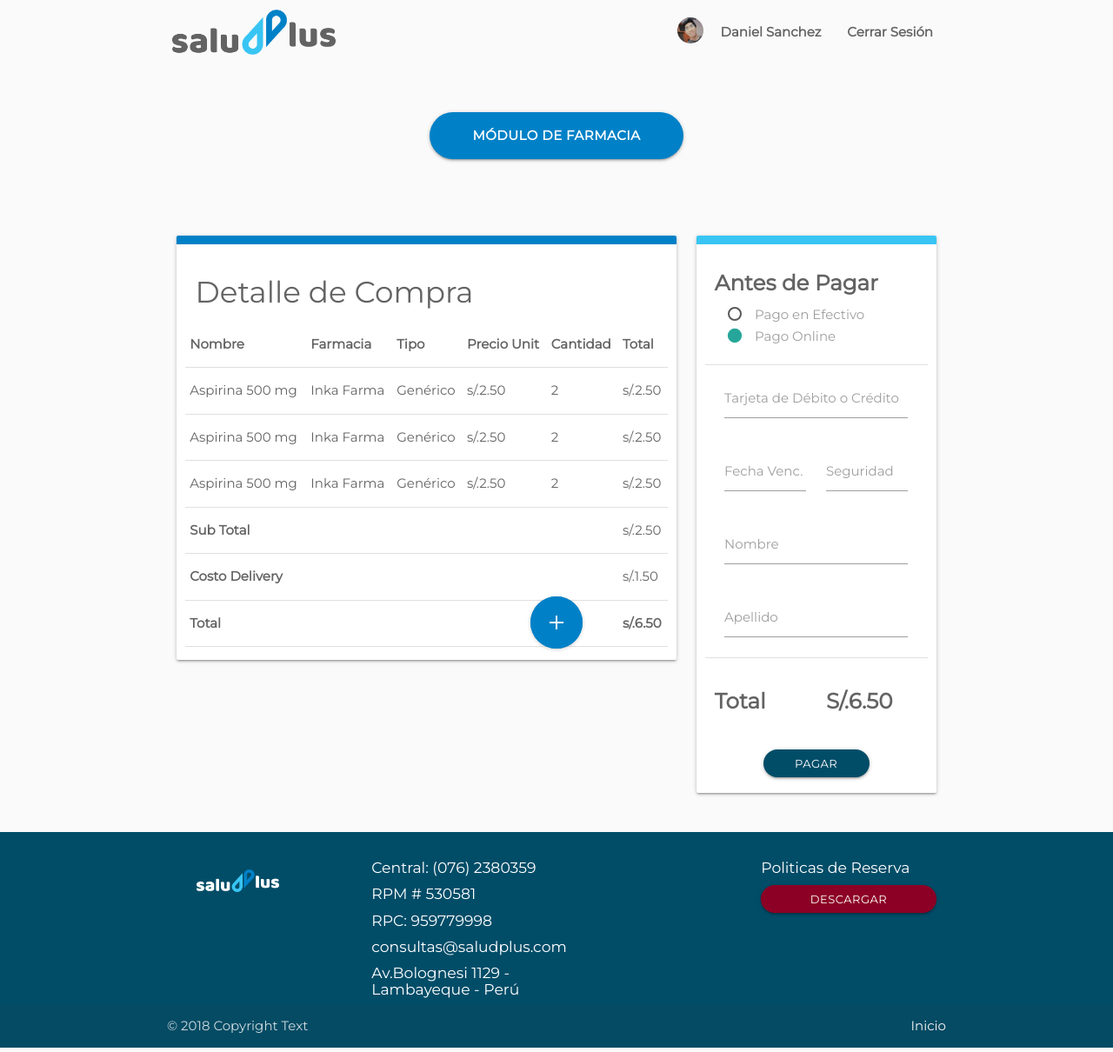
After one commit to ceal21/saludplus, a PHP site: page /pago.php in a window 1280 px wide. The commit adds this page. Shown: the whole page at 87% size. Run offline with PHP 8.4, Linux system fonts and the light colour scheme.

Commit message:
Commiti 3

```diff
--- a/frontend/css/estilos.css
+++ b/frontend/css/estilos.css
@@ -34,6 +34,10 @@
 
 .bg-rojo {
     background-color: #8c0025 !important;
+}
+
+.bg-blanco-oscuro{
+    background-color: #fafafa;
 }
 
 .cl-azul {
@@ -114,16 +118,34 @@
     background-color: #8c0025 !important;
 }
 
+.btn-foto:hover {
+    width: 100% !important;
+    border-radius: 50px !important;
+    background-color: #b5043b !important;
+}
+
 .btn-pagar {
     width: 100% !important;
     border-radius: 50px !important;
     background-color: #014d68 !important;
 }
 
+.btn-pagar:hover {
+    width: 100% !important;
+    border-radius: 50px !important;
+    background-color: #028baf !important;
+}
+
 .btn-cancelar {
     width: 100% !important;
     border-radius: 50px !important;
     background-color: #0081C7 !important;
+}
+
+.btn-cancelar:hover {
+    width: 100% !important;
+    border-radius: 50px !important;
+    background-color: #05a3e8 !important;
 }
 
 
--- a/frontend/modulo-farmacia.php
+++ b/frontend/modulo-farmacia.php
@@ -103,8 +103,7 @@
                     </div>
 
                     <div class="card card-foto" style="padding: 15px 10px">
-                        <div class="row" style="height: 200px; background: url(img/portada3.jpg); background-position: center;
-    background-size: cover;"></div>
+                        <div class="row" style="height: 200px; background: url(img/portada3.jpg); background-position: center;background-size: cover;"></div>
                         <div class="row">
                             <h4 class="col s12 cl-rojo negrita">Con Indicación Médica</h4>
                             <p class="col s12">Este medicamento solo puede ser vendido con prescripción Médica,
@@ -172,6 +171,8 @@
                     </div>
                 </div>
             </div>
+
+
         </div>
 
 
--- /dev/null
+++ b/frontend/pago.php
@@ -0,0 +1,172 @@
+<?php include 'header.php';?>
+
+<body>
+    <?php include 'header-div-1.php';?>
+
+    <main class="cd-main-content">
+        <!-- main content here -->
+        <div class="container ">
+            <?php include 'sub-header.php';?>
+
+            <div class="row">
+                <div class="container">
+                    <div class="row" style="padding: 50px 0px">
+                        <div class="col s8 l6 offset-l3">
+                            <a class="waves-effect waves-light btn-large btn-titulo bg-azul negrita">
+                                Módulo de Farmacia</a>
+                        </div>
+                    </div>
+                    <div class="row">
+
+
+                    </div>
+                </div>
+            </div>
+
+            <div class="row" style="padding: 30px 0px">
+                <div class="col s12 l8">
+                    <div class="card card-resultado" style="padding: 15px 10px">
+                        <div class="row">
+                            <h4 class="col s12 l8">Detalle de Compra</h4>
+                        </div>
+                        <div class="row">
+                            <table>
+                                <thead>
+                                    <tr>
+                                        <th>Nombre</th>
+                                        <th>Farmacia</th>
+                                        <th>Tipo</th>
+                                        <th>Precio Unit</th>
+                                        <th>Cantidad</th>
+                                        <th>Total</th>
+                                    </tr>
+                                </thead>
+
+                                <tbody>
+                                    <tr>
+                                        <td>Aspirina 500 mg</td>
+                                        <td>Inka Farma</td>
+                                        <td>Genérico</td>
+                                        <td>s/.2.50</td>
+                                        <td>2</td>
+                                        <td>s/.2.50</td>
+                                    </tr>
+                                    <tr>
+                                        <td>Aspirina 500 mg</td>
+                                        <td>Inka Farma</td>
+                                        <td>Genérico</td>
+                                        <td>s/.2.50</td>
+                                        <td>2</td>
+                                        <td>s/.2.50</td>
+                                    </tr>
+                                    <tr>
+                                        <td>Aspirina 500 mg</td>
+                                        <td>Inka Farma</td>
+                                        <td>Genérico</td>
+                                        <td>s/.2.50</td>
+                                        <td>2</td>
+                                        <td>s/.2.50</td>
+                                    </tr>
+
+                                    <tr>
+                                        <td class="negrita">Sub Total</td>
+                                        <td></td>
+                                        <td></td>
+                                        <td></td>
+                                        <td></td>
+                                        <td>s/.2.50</td>
+                                    </tr>
+                                    <tr>
+                                        <td class="negrita">Costo Delivery</td>
+                                        <td></td>
+                                        <td></td>
+                                        <td></td>
+                                        <td></td>
+                                        <td>s/.1.50</td>
+                                    </tr>
+                                    <tr>
+                                        <td class="negrita">Total</td>
+                                        <td></td>
+                                        <td></td>
+                                        <td></td>
+                                        <td></td>
+                                        <td class="negrita">s/.6.50</td>
+                                    </tr>
+                                </tbody>
+                            </table>
+                        </div>
+                    </div>
+                </div>
+                <div class="col s12 l4">
+                    <div class="card card-carrito" style="padding: 15px 10px">
+                        <div class="row">
+                            <h5 class="col s12 negrita">Antes de Pagar</h5>
+                        </div>
+                        <div class="row">
+                            <form action="#" class="col s12">
+                                <div class="row">
+                                    <label class="col s12">
+                                        <input name="group1" type="radio" checked />
+                                        <span>Pago en Efectivo</span>
+                                    </label>
+                                    <label class="col s12">
+                                        <input name="group1" type="radio" checked />
+                                        <span>Pago Online</span>
+                                    </label>
+                                </div>
+                            </form>
+                        </div>
+                        <div class="row" style="padding: 20px 0px">
+                            <div class="divider col s12"></div>
+                            <div class="col s12">
+                                <form action="#">
+                                    <div class="input-field col s12">
+                                        <input id="last_name" type="text" class="validate">
+                                        <label for="last_name">Tarjeta de Débito o Crédito</label>
+                                    </div>
+                                    <div class="input-field col s6">
+                                        <input id="fecha" type="text" class="validate">
+                                        <label for="fecha">Fecha Venc.</label>
+                                    </div>
+                                    <div class="input-field col s6">
+                                        <input id="llave" type="text" class="validate">
+                                        <label for="llave">Seguridad</label>
+                                    </div>
+                                    <div class="input-field col s12">
+                                        <input id="nombre" type="text" class="validate">
+                                        <label for="nombre">Nombre</label>
+                                    </div>
+                                    <div class="input-field col s12">
+                                        <input id="apellido" type="text" class="validate">
+                                        <label for="apellido">Apellido</label>
+                                    </div>
+                                </form>
+                            </div>
+                            <div class="divider col s12"></div>
+                        </div>
+                        <div class="row">
+                            <h5 class="col s6 negrita">Total</h5>
+                            <h5 class="col s6 negrita">S/.6.50</h5>
+                        </div>
+                        <div class="row" style="padding: 25px 0px 0px 0px">
+                            <div class="col s12 l6 offset-l3" style="padding: 3px">
+                                <a class="waves-effect waves-light btn-small btn-pagar">
+                                    Pagar
+                                </a>
+                            </div>
+
+                        </div>
+                    </div>
+                </div>
+            </div>
+
+
+        </div>
+
+
+
+
+        <?php include 'footer-div.php';?>
+    </main>
+
+    <?php include 'footer.php';?>
--- a/frontend/sub-header.php
+++ b/frontend/sub-header.php
@@ -8,8 +8,11 @@
                             <i class="material-icons">menu</i>
                         </a>
                         <ul id="nav-mobile" class="right hide-on-med-and-down">
+                            <li style="padding: 5px;">
+                                <img src="img/perfil.jpg" alt="" class="circle responsive-img" style="width: 30px!important;">
+                            </li>
                             <li>
-                                <a class="cl-plomo negrita" href="index.php">Home</a>
+                                <a class="cl-plomo negrita" href="index.php">Daniel Sanchez</a>
                             </li>
                             <li>
                                 <a class="cl-plomo negrita" href="badges.html">Cerrar Sesión</a>
```
Also changed, not shown: frontend/modulo-consulta.php (+14 -4 lines), frontend/img/perfil.jpg (added).
